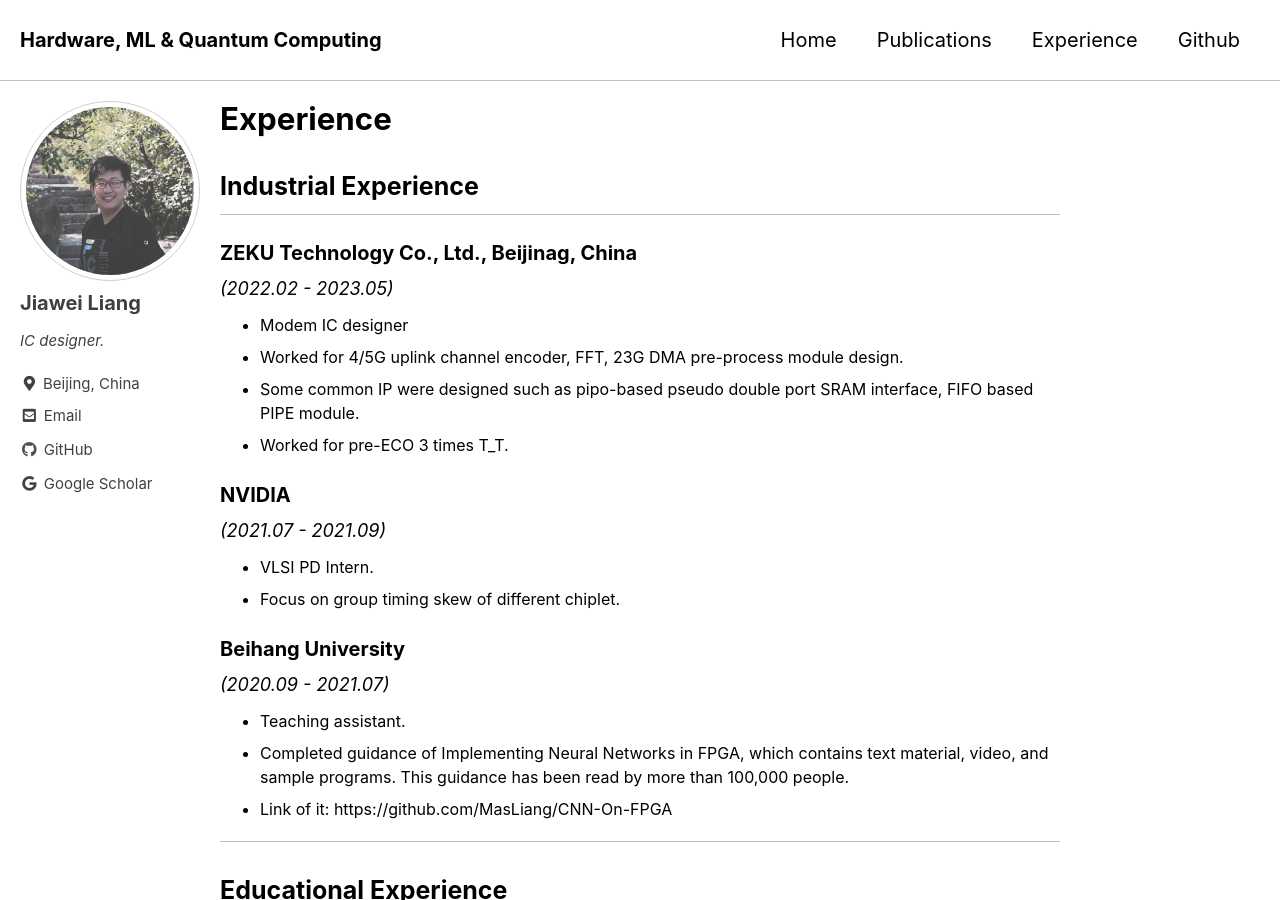
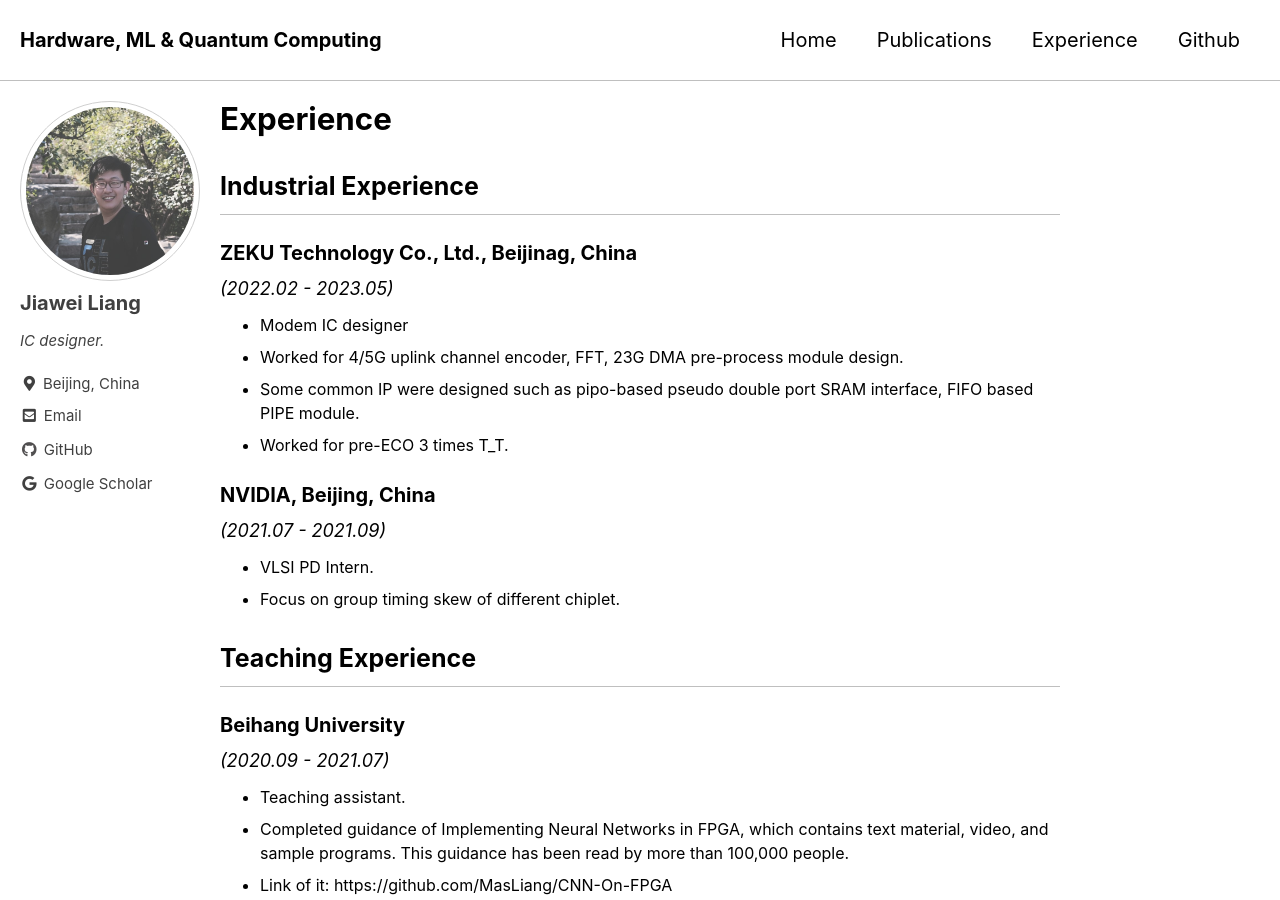
Before and after one commit to MasLiang/MasLiang.github.io, a Jekyll site: the page built from _pages/experience.md, in a window 1280 px wide and 900 px high. Built offline with Jekyll 4.4.1, drawn with Linux system fonts in a browser that asks for light colours; cached includes are drawn as plain includes.

Commit message:
change some details

```diff
--- a/_pages/experience.md
+++ b/_pages/experience.md
@@ -14,10 +14,12 @@ author_profile: true
 - Some common IP were designed such as pipo-based pseudo double port SRAM interface, FIFO based PIPE module.
 - Worked for pre-ECO 3 times T_T.
 
-###### NVIDIA
+###### NVIDIA, Beijing, China
 *<font size=4>(2021.07 - 2021.09) </font>*
 - VLSI PD Intern.
 - Focus on group timing skew of different chiplet.
+
+## Teaching Experience
 
 ###### Beihang University
 *<font size=4>(2020.09 - 2021.07)</font>*
```
Also changed, not shown: 2 other files.
